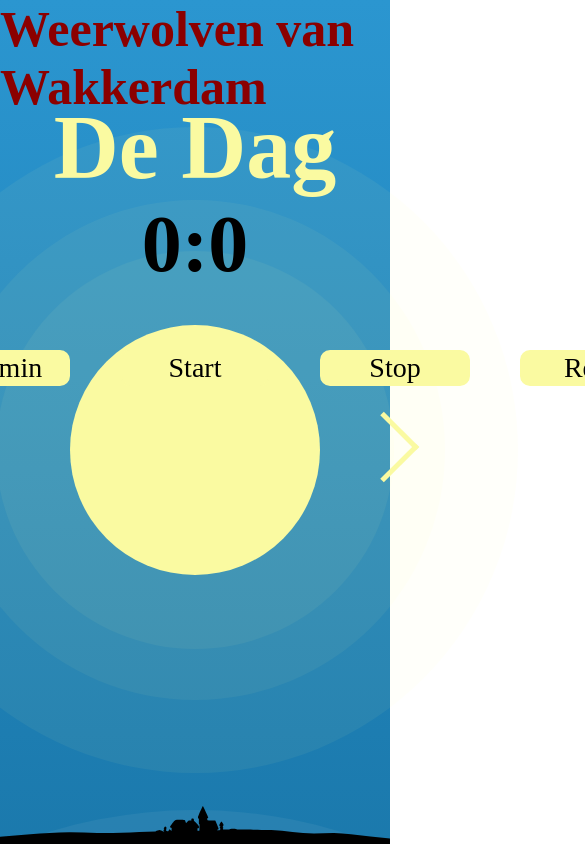
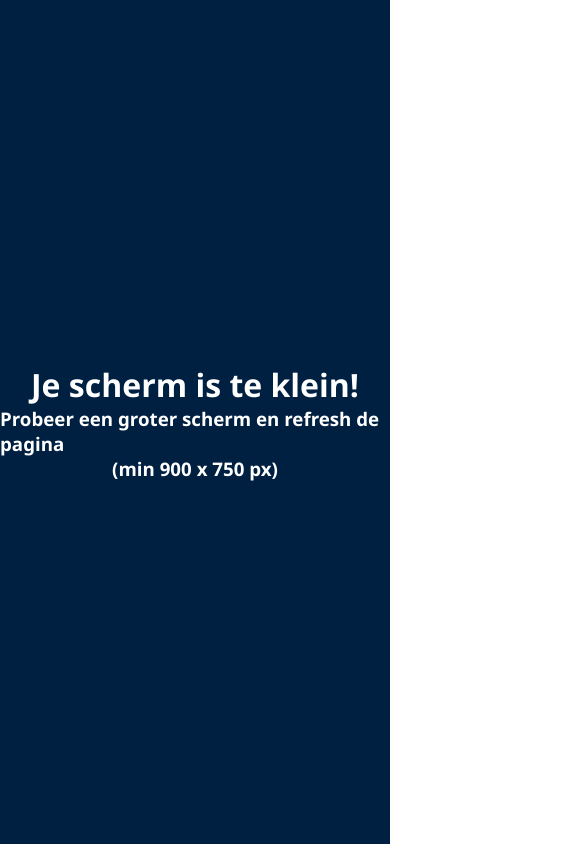
Before and after one commit to Bram074/WWvWD, a plain HTML site: page index.html in a window 390 px wide. Shown: the top 847 px of the page, 585 px wide, since content can reach past the window. Drawn offline with nearby package versions, Linux system fonts and the light colour scheme; a web font is replaced by a local one.

Commit message:
Mobile block

```diff
--- a/index.html
+++ b/index.html
@@ -10,6 +10,7 @@
     <link rel="stylesheet" href="./styles/styles.css">
     <script src="https://ajax.googleapis.com/ajax/libs/jquery/3.5.1/jquery.min.js"></script>
     <script src="./js/jquery.backgroundpos.min.js"></script>
+    <script src="./js/screenSizes.js"></script>
     <script defer src="./js/app.js"></script>
 
     <title>Weerwolven van Wakkerdam</title>
@@ -48,7 +49,7 @@
 
 
 
-    <div class="background day">
+    <div class="background day large">
         <img class="ground" src="./assets/Village2.svg" alt="">
         <div class="sun">
             <div class="first"></div>
@@ -67,14 +68,14 @@
         </div>
     </div>
 
-    <div class="arrow"></div>
-    <div class="arrowNight"></div>
+    <div class="arrow large"></div>
+    <div class="arrowNight large"></div>
 
-    <section class="title">
+    <section class="title large">
         <h1 id="title">Weerwolven van Wakkerdam</h1>
     </section>
 
-    <section class="start">
+    <section class="start large">
         <h1>De Dag</h1>
         <h1 class="timer">0:0</h1>
         <div class="controls">
@@ -86,7 +87,7 @@
         </div>
     </section>
 
-    <section class="night">
+    <section class="night large">
         <h1>De Nacht</h1>
         <div class="cards">
             <img id="zienerInactive" src="./assets/cards/zienerInactive.png" alt="">
@@ -102,7 +103,11 @@
         </div>
     </section>
 
-
+    <div class="small">
+        <h1>Je scherm is te klein!</h1>
+        <h3>Probeer een groter scherm en refresh de pagina</h3>
+        <h3>(min 900 x 750 px)</h3>
+    </div>
 
 </body>
 </html>
--- a/js/app.js
+++ b/js/app.js
@@ -1,4 +1,6 @@
 $(document).ready(function(){
+
+
     //  hide start stuff //
 
     $(".townMusic").trigger('load');
--- /dev/null
+++ b/js/screenSizes.js
@@ -0,0 +1,32 @@
+$(document).ready(function(){
+
+    $('.small').hide()
+
+    // Screen size
+        // Initial
+    const minWidth = 990
+    const minHeight = 750
+
+    if ($(window).width() < minWidth || $(window).height() < minHeight) {
+        $('.large').hide()
+        $('.small').show()
+     }
+
+
+
+        // On resize
+    $(window).resize(function(){
+        if ($(window).width() < minWidth) {
+            $('.large').hide()
+            $('.small').show()
+         }
+
+
+         if ($(window).height() < minHeight) {
+            $('.large').hide()
+            $('.small').show()
+         }
+
+    })
+
+})
--- a/styles/styles.css
+++ b/styles/styles.css
@@ -346,3 +346,20 @@ body {
     grid-column: 5;
     grid-row: 3;
 }
+
+
+
+.small {
+    background-color: #002042;
+    width: 100vw;
+    height: 100vh;
+    display: flex;
+    flex-direction: column;
+    justify-content: center;
+    align-items: center;
+}
+
+.small > h1, h3 {
+    color: white;
+    font-family: 'Segoe UI', Tahoma, Geneva, Verdana, sans-serif;
+}
```
